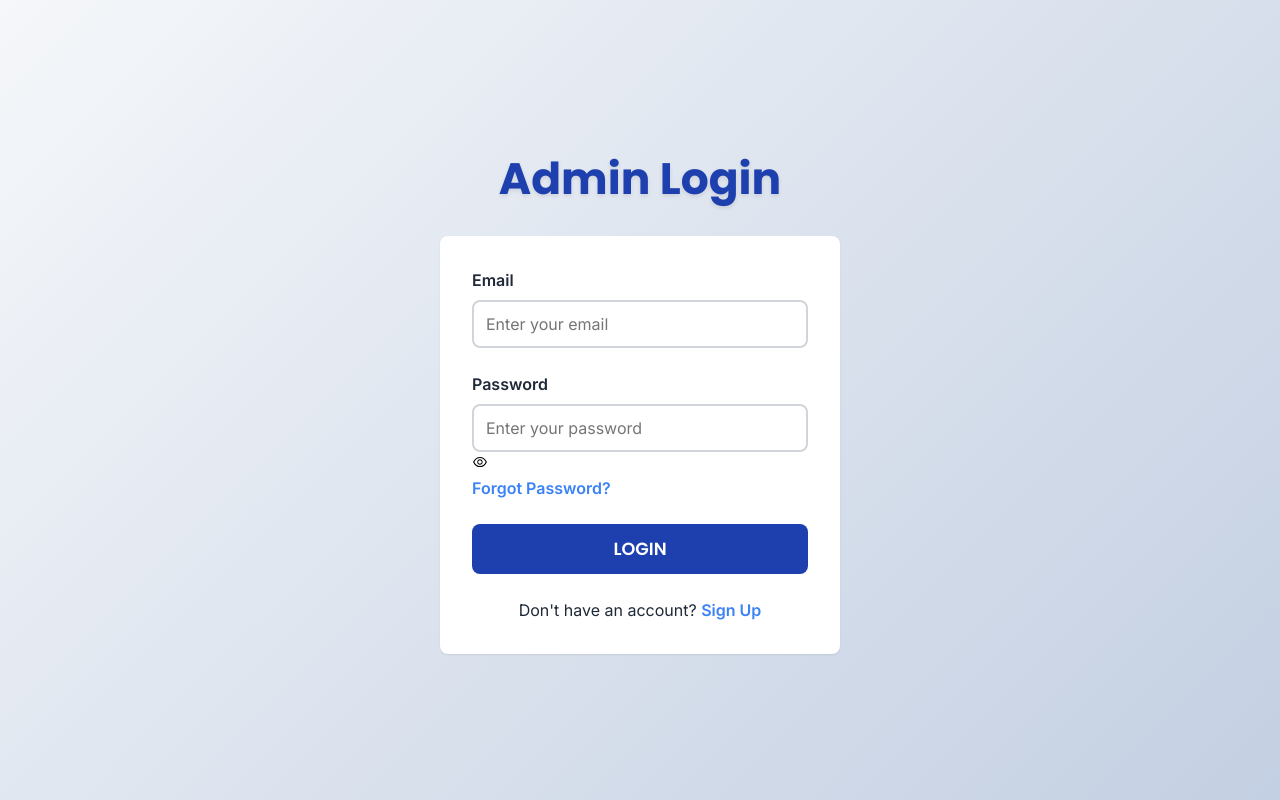
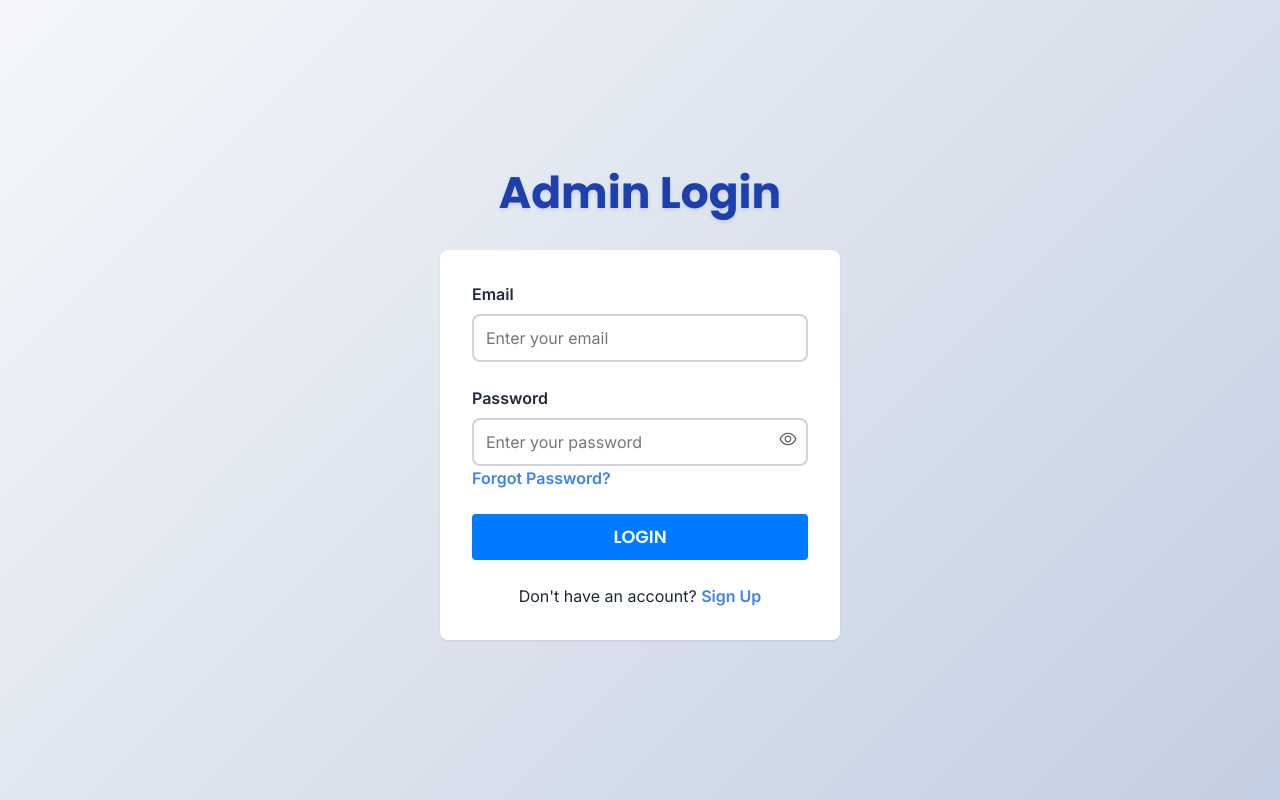
Before and after one commit to ay30bg/admin-betflix, a React (Create React App) app: page / in a window 1280 px wide. Built offline with nearby package versions, Linux system fonts and the light colour scheme; no server answers.

Commit message:
Update login.css

```diff
--- a/src/styles/login.css
+++ b/src/styles/login.css
@@ -191,6 +191,77 @@
   color: #10b981; /* Green for success */
 }
 
+/* login.css */
+
+/* Wrapper for password input and eye icon */
+.password-input-wrapper {
+  position: relative;
+  width: 100%;
+}
+
+/* Password input styling */
+.password-input {
+  width: 100%;
+  padding: 10px 40px 10px 10px; /* Add padding on the right for the icon */
+  border: 1px solid #ccc;
+  border-radius: 4px;
+  font-size: 16px;
+}
+
+/* Eye icon styling */
+.eye-icon {
+  position: absolute;
+  right: 10px;
+  top: 50%;
+  transform: translateY(-50%);
+  cursor: pointer;
+  font-size: 20px;
+  color: #666;
+  user-select: none;
+}
+
+/* Ensure the icon is clickable */
+.eye-icon:hover {
+  color: #333;
+}
+
+/* Optional: Adjust input focus state */
+.password-input:focus {
+  outline: none;
+  border-color: #007bff;
+  box-shadow: 0 0 5px rgba(0, 123, 255, 0.3);
+}
+
+/* Other existing styles */
+.form-group {
+  margin-bottom: 15px;
+}
+
+.form-group label {
+  display: block;
+  margin-bottom: 5px;
+}
+
+.error-message {
+  color: red;
+  margin-bottom: 10px;
+}
+
+.login-button {
+  width: 100%;
+  padding: 10px;
+  background-color: #007bff;
+  color: white;
+  border: none;
+  border-radius: 4px;
+  cursor: pointer;
+}
+
+.login-button:disabled {
+  background-color: #cccccc;
+  cursor: not-allowed;
+}
+
 /* Responsive Design for Forgot Password */
 @media (max-width: 768px) {
   .forgot-password-header {
```
